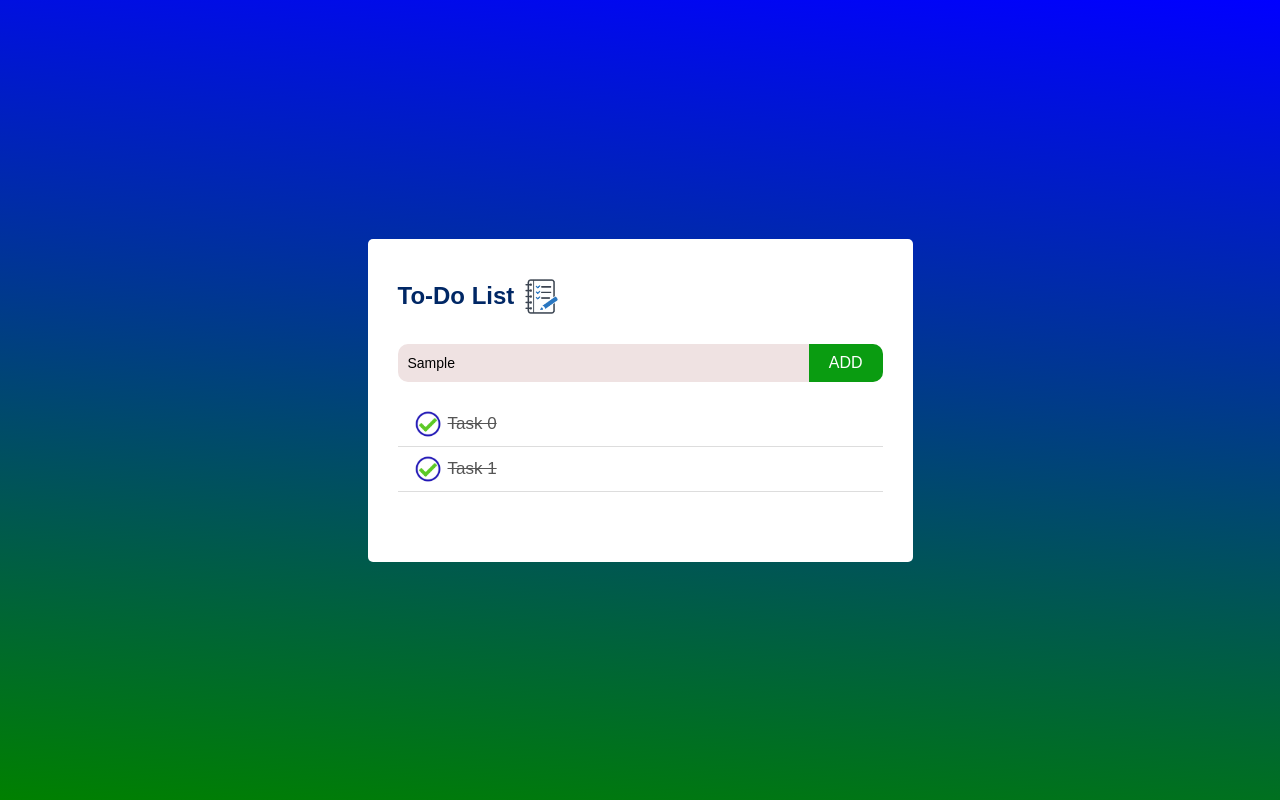
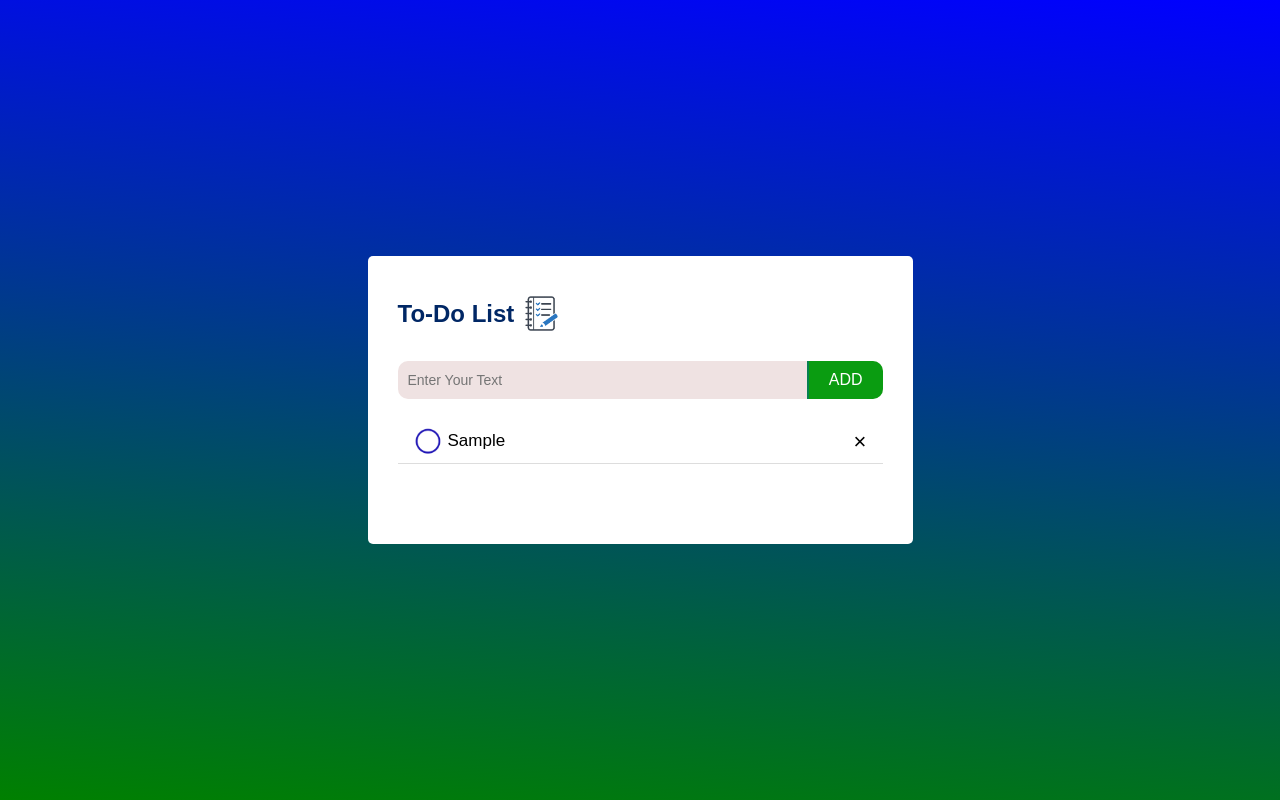
Before and after one commit to cyb3ritic/simple_js_projects, a plain HTML site: page todo_app/index.html in a window 1280 px wide. Both pictures are taken after typing "Sample" into the empty fields and a click on the button "ADD". Drawn offline with Linux system fonts and the light colour scheme.

Commit message:
implement js in todo app

```diff
--- a/todo_app/index.html
+++ b/todo_app/index.html
@@ -11,13 +11,11 @@
         <div class="todo_app">
             <h2>To-Do List <img src="images/todo_icon.png"></h2>
             <div class="row">
-                <input type="text" placeholder="Enter Your Text">
-                <button>ADD</button>
+                <input type="text" placeholder="Enter Your Text" id="input-box">
+                <button onclick="addTask()">ADD</button>
             </div>
             <div class="tasks">
-                <ul>
-                    <li class="checked">Task 0</li>
-                    <li class="checked">Task 1</li>
+                <ul id="list-container">
                 </ul>
             </div>
         </div>
--- a/todo_app/script.js
+++ b/todo_app/script.js
@@ -0,0 +1,45 @@
+const inputBox = document.getElementById('input-box');
+const listContainer = document.getElementById('list-container');
+
+
+function addTask(){
+    if(!inputBox.value) {
+        alert('Please enter some tasks!');
+    }
+    else{
+        let li = document.createElement('li');
+        li.innerHTML = inputBox.value;
+        listContainer.appendChild(li)
+
+        let span = document.createElement('span');
+        console.log('hello');
+        span.innerHTML = "\u00d7";
+        li.appendChild(span);
+    }
+    inputBox.value = "";
+
+    saveTask();
+}
+
+listContainer.addEventListener("click",function(e){
+
+    if(e.target.tagName === "LI"){
+        e.target.classList.toggle('checked');
+        saveTask();
+    }
+    else if(e.target.tagName === 'SPAN'){
+        e.target.parentElement.remove();
+        saveTask();
+    }
+});
+
+function saveTask(){
+    localStorage.setItem('tasks',listContainer.innerHTML)
+}
+
+function showTask(){
+    let tasks = localStorage.getItem('tasks');
+    listContainer.innerHTML = tasks;
+}
+
+showTask()
--- a/todo_app/styles.css
+++ b/todo_app/styles.css
@@ -71,8 +71,12 @@
     transition: background-color 0.3s;
 }
 
-button:hover {
+.row button:hover {
     background-color: #068051;
+}
+
+.row button:focus {
+    outline: 2px solid #068051;
 }
 
 ul {
@@ -87,7 +91,10 @@ ul li {
     user-select: none;
     cursor: pointer;
     border-bottom: 1px solid #ddd;
+    margin-bottom: 10px;
+    transition: color 0.3s, text-decoration 0.3s;
 }
+
 
 ul li::before {
     content: '';
@@ -101,6 +108,7 @@ ul li::before {
     top: 50%;
     left: 16px;
     transform: translateY(-50%);
+    background-color: #ddd; /* Fallback if image is unavailable */
 }
 
 ul li.checked {
@@ -110,6 +118,24 @@ ul li.checked {
 
 ul li.checked::before {
     background-image: url(images/checked.png);
+}
+
+ul li span {
+    position: absolute;
+    right: 5px;
+    top: 50%;
+    transform: translateY(-50%);
+    width: 35px;
+    height: 35px;
+    font-size: 22px;
+    line-height: 35px;
+    border-radius: 50%;
+    text-align: center;
+    cursor: pointer;
+}
+
+ul li span:hover {
+    background-color: #f3f3f3;
 }
 
 @media (max-width: 768px) {
```
